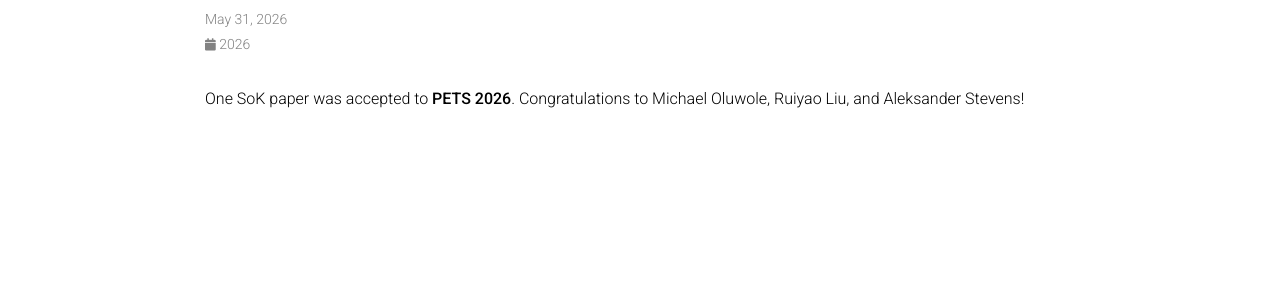
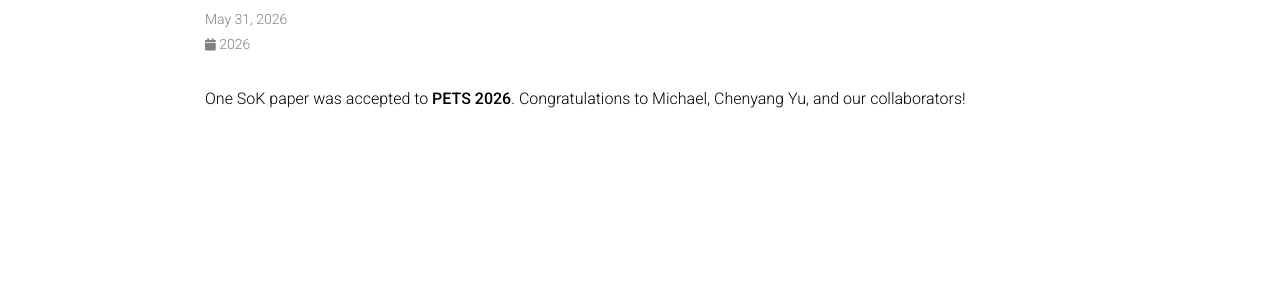
Before and after one commit to chenxiunt/chenxiunt.github.io, a Jekyll site: the page built from _news/announcement_20260531_PETS.md, in a window 1280 px wide. Shown: the part 152-434 px from the top of the page. Built offline with Jekyll 4.4.1, drawn with Linux system fonts in a browser that asks for light colours; comment, search, counter and statistics services are not loaded; a style sheet for code colours, icons or effects is not loaded.

Commit message:
Update announcement_20260531_PETS.md

```diff
--- a/_news/announcement_20260531_PETS.md
+++ b/_news/announcement_20260531_PETS.md
@@ -4,4 +4,4 @@ date: 2026-05-31 17:59:00-0400
 inline: true
 ---
 
-One SoK paper was accepted to **PETS 2026**. Congratulations to Michael Oluwole, Ruiyao Liu, and Aleksander Stevens!
+One SoK paper was accepted to **PETS 2026**. Congratulations to Michael, Chenyang Yu, and our collaborators!
```
